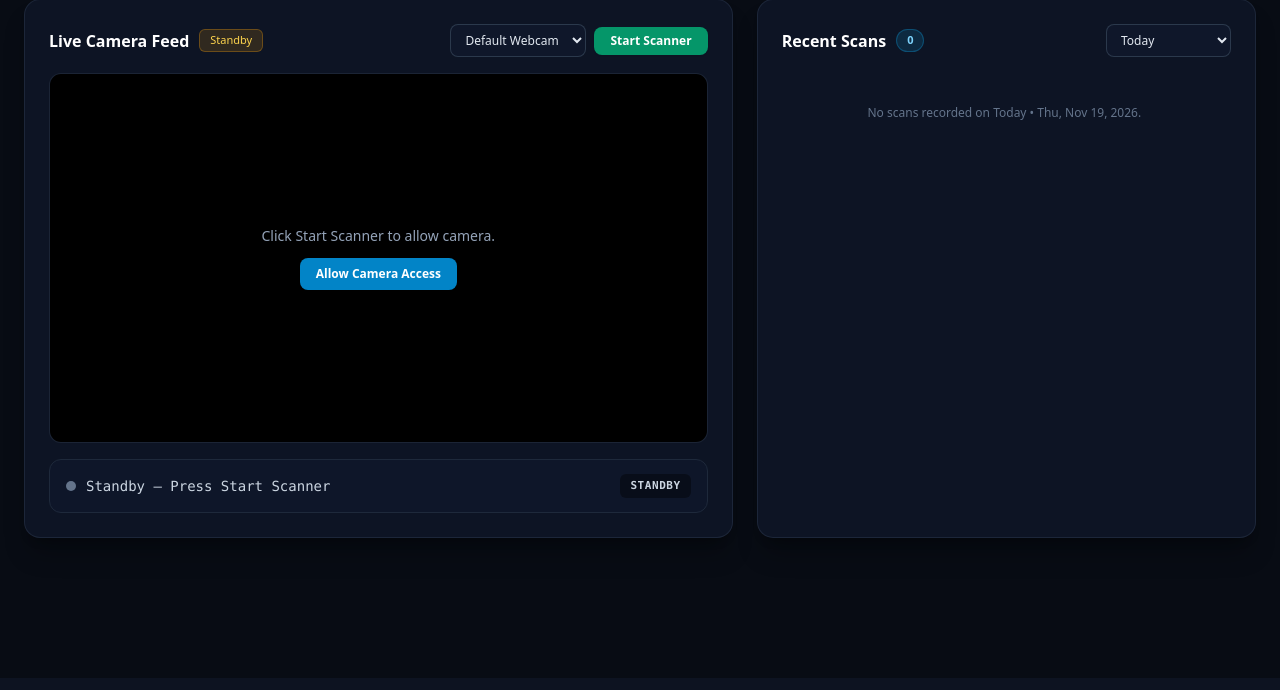
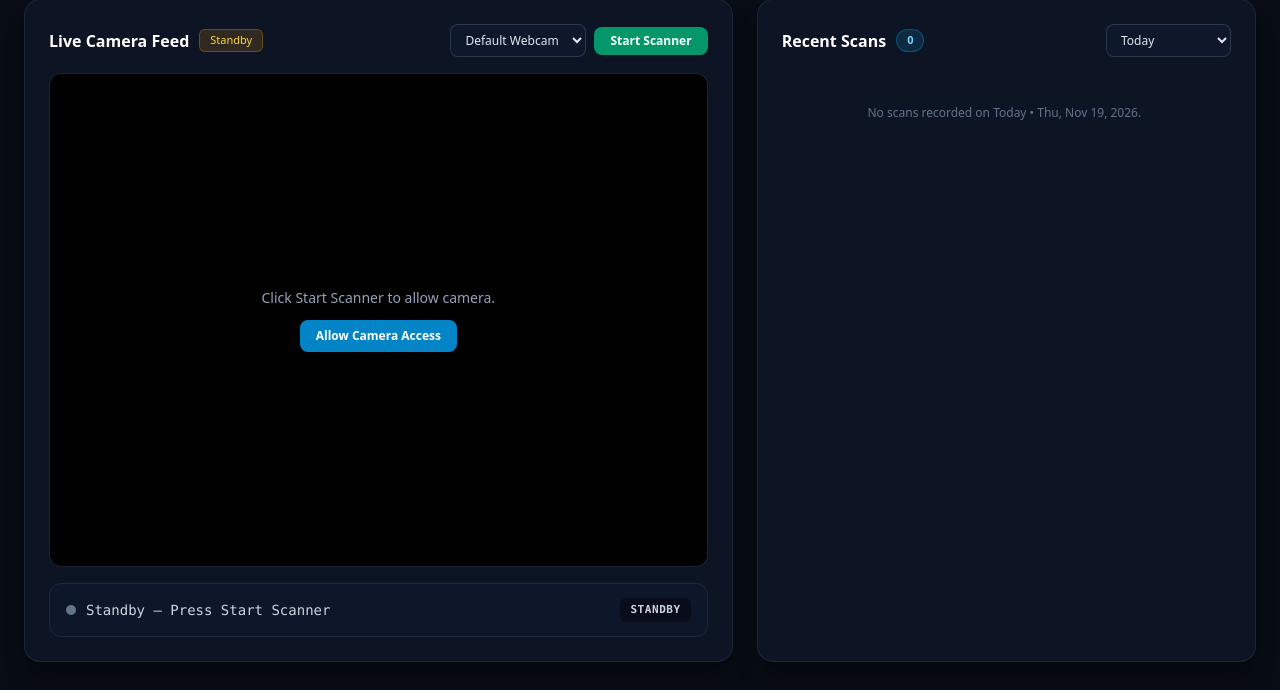
Before and after one commit to hfqhi/esp32-attendance-server, a Flask app: page / in a window 1280 px wide. Shown: the part 122-812 px from the top of the page. Run offline with Flask 3, Linux system fonts and the light colour scheme; data that the repository does not hold is empty; parts of the project's set-up code (start-up, migrations or seed data) failed here and were passed over; some libraries are stand-ins or nearby versions.

Commit message:
style(ui): set live camera viewport to 4:3 aspect ratio for uncropped VGA framing

```diff
--- a/templates/index.html
+++ b/templates/index.html
@@ -171,7 +171,7 @@
               </div>
 
               <div
-                class="relative bg-black rounded-xl overflow-hidden aspect-video flex items-center justify-center border border-slate-800/90"
+                class="relative bg-black rounded-xl overflow-hidden aspect-[4/3] flex items-center justify-center border border-slate-800/90"
               >
                 <video
                   id="kioskVideo"
@@ -183,7 +183,7 @@
                 <img
                   id="kioskEspImg"
                   alt="ESP32-CAM Feed"
-                  class="w-full h-full object-cover hidden"
+                  class="w-full h-full object-contain hidden"
                 />
                 <canvas id="kioskCanvas" class="hidden"></canvas>
 
@@ -268,7 +268,7 @@
             />
             <div
               id="recentFeed"
-              class="space-y-2.5 overflow-y-auto flex-1 max-h-[430px] pr-1 text-sm"
+              class="space-y-2.5 overflow-y-auto flex-1 max-h-[520px] pr-1 text-sm"
             ></div>
           </div>
         </div>
```
